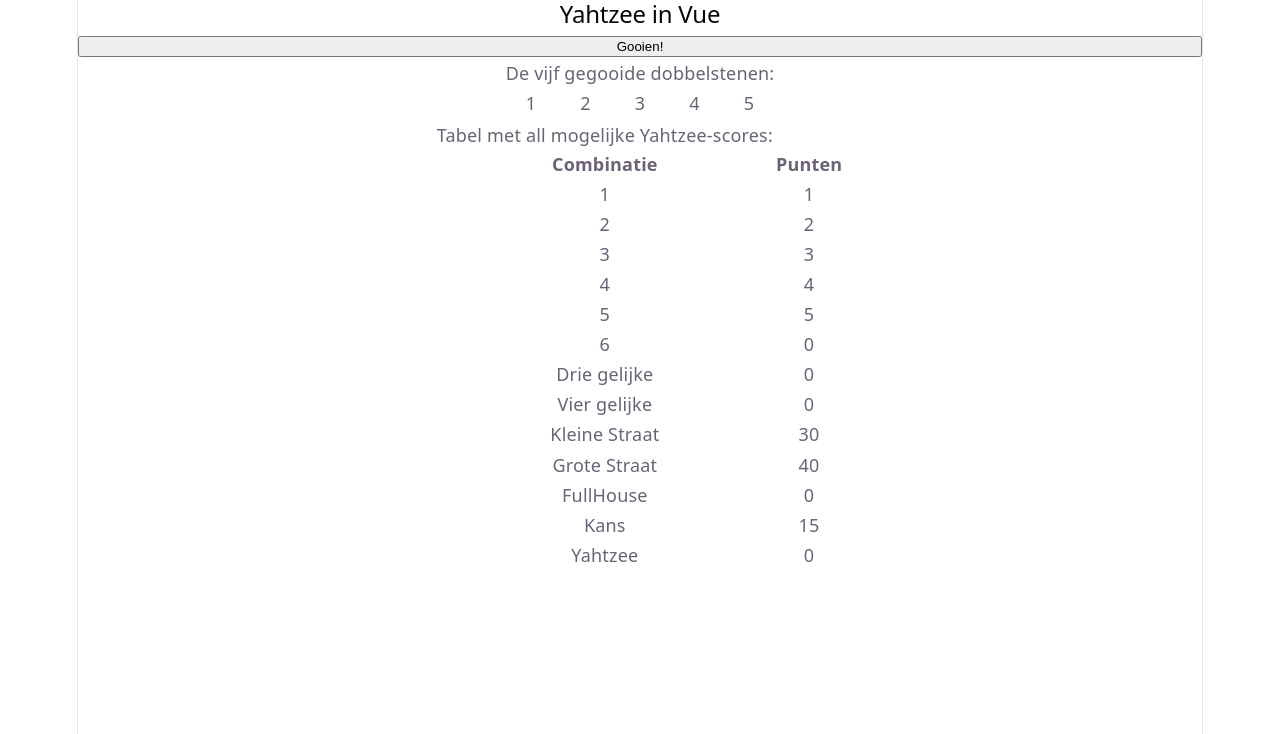
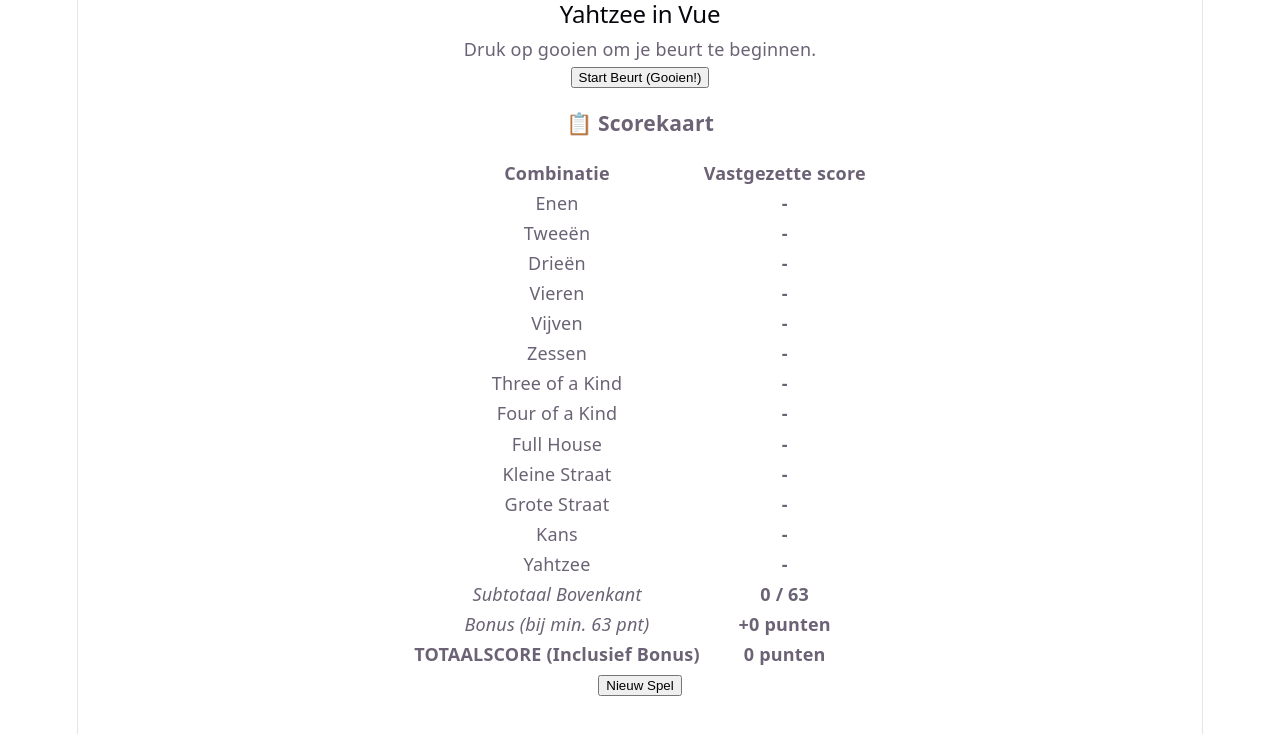
Before and after one commit to dennisrev/vue-yahtzee, a Vue app: page / in a window 1280 px wide. Shown: the top 734 px of the page. Built offline with nearby package versions, Linux system fonts and the light colour scheme.

Commit message:
complete yahtzee gameplay and scoring loop

```diff
--- a/src/App.vue
+++ b/src/App.vue
@@ -4,22 +4,7 @@
 
 import { ref } from 'vue';
 
-const ROLLS = 5;
-
-type Dice = [number, ...number[]] & { length: typeof ROLLS };
-
 const dice = ref<number[]>([]);
-
-const rolledDice = ref<Dice>([1,2,3,4,5]);
-
-function rollDices() {
-  dice.value.length = 0;
-  for (let i=0; i < ROLLS; i++) {
-    const roll = 1 + Math.floor(Math.random() * 6);
-    dice.value.push(roll);
-  };
-  rolledDice.value = [...dice.value] as Dice;
-};
 
 </script>
 
@@ -27,9 +12,10 @@
 
   <h2>Yahtzee in Vue</h2>
 
-  <button @click="rollDices">Gooien!</button>
-  <ThrownDice v-model="rolledDice"/>
-  <ScoreTable v-model="rolledDice"/>
+  <div>
 
+  </div>
+  <ThrownDice v-model="dice"/>
+  <ScoreTable v-model="dice"/>
 
 </template>
--- a/src/components/ScoreTable.vue
+++ b/src/components/ScoreTable.vue
@@ -1,8 +1,14 @@
-<script setup>
+<script setup lang="ts">
 
-import { computed, defineModel } from 'vue';
+import { ref, computed } from 'vue';
 
-const dice = defineModel();
+const dice = defineModel<number[]>({ default: () => [] });
+
+const scoreBlok = ref<Record<string, number | null>>({
+    'Enen': null, 'Tweeën': null, 'Drieën': null, 'Vieren': null, 'Vijven': null, 'Zessen': null,
+    'Three of a Kind': null, 'Four of a Kind': null, 'Full House': null,
+    'Kleine Straat': null, 'Grote Straat': null, 'Kans': null, 'Yahtzee': null
+});
 
 const count = computed(() => {
    const countHelp = Array(6).fill(0);
@@ -12,14 +18,13 @@
    return countHelp;
 });
 
-const isXOfAKind = xSameDices => count.value.some(cnt => cnt >= xSameDices);
+const sumDice = computed(() => dice.value.reduce((sum, value) => sum + value, 0));
 
-const threeOfAKind = computed(() => isXOfAKind(3) ? sumDice : 0);
+const isXOfAKind = (xSameDices: number) => count.value.some(cnt => cnt >= xSameDices);
 
-const fourOfAKind = computed(() =>  isXOfAKind(4) ? sumDice : 0);
-
+const threeOfAKind = computed(() => isXOfAKind(3) ? sumDice.value : 0);
+const fourOfAKind = computed(() =>  isXOfAKind(4) ? sumDice.value : 0);
 const yahtzee = computed(() => isXOfAKind(5) ? 50 : 0);
-
 const fullHouse = computed(() => count.value.includes(3) && count.value.includes(2) ? 25 : 0)
 
 const BIGSTREETS = ["12345", "23456"];
@@ -29,58 +34,144 @@
 const smallStreet = computed(() => SMALLSTREETS.includes(uniqueDice.value.join("")) ? 30 : 0);
 const bigStreet = computed(() => BIGSTREETS.includes(uniqueDice.value.join("")) ? 40 : 0);
 
-const sumDice = computed(() => dice.value.reduce((sum, value) => sum + value, 0));
+const alleScores = computed(() => {
+    if (!dice.value || dice.value.length !== 5) return {};
+
+    const namenBovenkantOpties = ['Enen', 'Tweeën', 'Drieën', 'Vieren', 'Vijven', 'Zessen'];
+    const bovenkantScores = Object.fromEntries(namenBovenkantOpties.map( (n,i) => [n, count.value[i] * (i + 1)]));
+
+    return {
+        ...bovenkantScores,
+        "Three of a Kind": threeOfAKind.value,
+        "Four of a Kind": fourOfAKind.value,
+        "Full House": fullHouse.value,
+        "Kleine Straat": smallStreet.value,
+        "Grote Straat": bigStreet.value,
+        "Kans": sumDice.value,
+        "Yahtzee": yahtzee.value
+    };
+})
+
+const newScore = computed(() => {
+    const scoreEntries = Object.entries(alleScores.value) as [string, number][];
+    if (scoreEntries.length === 0) return { categorie: "Geen", punten: 0 };
+
+    const openOpties = scoreEntries.filter(([categorie]) => scoreBlok.value[categorie] === null);
+    if (openOpties.length === 0) return { categorie: "Vol!", punten: 0};
+
+    return openOpties.reduce((max, [categorie, punten]: [string, number]) => {
+        return punten > max.punten ? { categorie, punten} : max
+    }, { categorie: "", punten: -1 });
+});
+
+const selecteerScore = (categorie: string, punten: number) => {
+    if (scoreBlok.value[categorie] === null) {
+        scoreBlok.value[categorie] = punten;
+        dice.value = [];
+    }
+};
+
+const subTotaalBoven = computed(() => {
+    const bovenkantNamen = ['Enen', 'Tweeën', 'Drieën', 'Vieren', 'Vijven', 'Zessen'];
+    return bovenkantNamen.reduce((som, naam) => som + (scoreBlok.value[naam] || 0), 0);
+});
+const bonusPunten = computed(() => {
+    return subTotaalBoven.value >= 63 ? 35 : 0;
+});
+const totalePunten = computed(() => {
+    const alleVakjes = Object.values(scoreBlok.value).reduce((totaal: number, punten) => totaal + (punten || 0), 0);
+    return alleVakjes + bonusPunten.value;
+});
+
+const resetSpel = () => {
+    for (const categorie in scoreBlok.value) {
+        scoreBlok.value[categorie] = null;
+    }
+    dice.value = [];
+}
+
+const isSpelAfgelopen = computed(() => {
+    return Object.values(scoreBlok.value).every(punten => punten !== null);
+});
 
 </script>
 
 <template>
 
-<div>
+  <div v-if="dice && dice.length ===5">
 
         <table align="center">
             <thead>
-        Tabel met all mogelijke Yahtzee-scores:
-      </thead>
-      <tbody>
+                <tr>
+                    <th colspan="3">Tabel met alle mogelijke Yahtzee scores</th>
+                </tr>
                 <tr>
                     <th>Combinatie</th>
                     <th>Punten</th>
+                    <th>Actie</th>
                 </tr>
-        <tr v-for="(countValue, index) in count" :key="index">
-            <td> {{ index + 1 }}</td>
-            <td> {{ countValue * (index + 1) }}</td>
-        </tr>
-        <tr>
-            <td>Drie gelijke</td>
-            <td> {{ threeOfAKind }}</td>
-        </tr>
-        <tr>
-            <td>Vier gelijke</td>
-            <td> {{ fourOfAKind }}</td>
-        </tr>
-        <tr>
-            <td>Kleine Straat</td>
-            <td> {{ smallStreet }}</td>
-        </tr>
-        <tr>
-            <td>Grote Straat</td>
-            <td> {{ bigStreet }}</td>
-        </tr>
-        <tr>
-            <td>FullHouse</td>
-            <td> {{ fullHouse }}</td>
-        </tr>
-        <tr>
-            <td>Kans</td>
-            <td> {{ sumDice }}</td>
-        </tr>
-        <tr>
-            <td>Yahtzee</td>
-            <td> {{ yahtzee }}</td>
+            </thead>
+            <tbody>
+                <tr
+                    v-for="(punten, categorie) in alleScores"
+                    :key="categorie"
+                >
+                    <td>{{ categorie }}</td>
+                    <td>{{ punten }}</td>
+                    <td>
+                        <button
+                            v-if="scoreBlok[categorie] === null"
+                            @click="selecteerScore(categorie, punten)"
+                        >
+                            {{ categorie === newScore.categorie ? '🔥 Kiezen' : 'Kiezen' }}
+                        </button>
+                        <span v-else>Ingevuld</span>
+                    </td>
                 </tr>
             </tbody>
         </table>
-
   </div>
 
+  <div>
+        <h3>📋 Scorekaart </h3>
+
+        <table align="center">
+            <thead>
+                <tr>
+                    <th>Combinatie</th>
+                    <th>Vastgezette score</th>
+                </tr>
+            </thead>
+            <tbody>
+                <tr
+                    v-for="(vastgezettePunten, categorie) in scoreBlok"
+                    :key="'blok-' + categorie"
+                >
+                    <td>{{ categorie }}</td>
+                    <td>
+                        <strong>{{ vastgezettePunten !== null ? vastgezettePunten : '-' }}</strong>
+                    </td>
+                </tr>
+
+                <tr>
+                    <td><em>Subtotaal Bovenkant</em></td>
+                    <td><strong>{{ subTotaalBoven }} / 63</strong></td>
+                </tr>
+                <tr>
+                    <td><em>Bonus (bij min. 63 pnt)</em></td>
+                    <td><strong>+{{ bonusPunten }} punten</strong></td>
+                </tr>
+
+                <tr>
+                    <td><strong>TOTAALSCORE (Inclusief Bonus)</strong></td>
+                    <td><strong>{{ totalePunten }} punten</strong></td>
+                </tr>
+            </tbody>
+        </table>
+        <div align="center">
+            <button @click="resetSpel">
+                {{ isSpelAfgelopen ? '🎉 Spel afgelopen! Speel opnieuw' : 'Nieuw Spel'}}
+            </button>
+        </div>
+  </div>
 </template>
--- a/src/components/ThrownDice.vue
+++ b/src/components/ThrownDice.vue
@@ -1,36 +1,93 @@
-<script setup>
+<script setup lang="ts">
 
-import { defineModel } from 'vue';
+import { ref, watch } from 'vue';
 
-const dice = defineModel();
+const dice = defineModel<number[]>({ default: () => [] });
 
 const ROLLS = 5;
+const MAX_WORPEN = 3;
 
-// function rollDices() {
-//   dice.value.length = 0;
-//   for (let i=0; i < ROLLS; i++) {
-//     const roll = 1 + Math.floor(Math.random() * 6);
-//     dice.value.push(roll);
-//   };
-// };
+const worpTeller = ref(0);
+
+const heldDice = ref<boolean[]>([false, false, false, false, false]);
+
+function rollDices() {
+  if (worpTeller.value >= MAX_WORPEN) return;
+  if (worpTeller.value === 0) {
+    dice.value.length = 0;
+    heldDice.value = [false, false, false, false, false];
+
+    for (let i = 0; i < ROLLS; i++) {
+      const roll = 1 + Math.floor(Math.random() * 6);
+      dice.value.push(roll);
+    }
+  } else {
+    for (let i = 0; i < ROLLS; i++) {
+      if (!heldDice.value[i]) {
+        const roll = 1 + Math.floor(Math.random() * 6);
+        dice.value[i] = roll;
+      }
+    }
+  }
+  worpTeller.value++;
+};
+
+function toggleHold(index: number) {
+  if (worpTeller.value > 0 && worpTeller.value < MAX_WORPEN) {
+    heldDice.value[index] = !heldDice.value[index];
+  }
+}
+
+watch(dice, (nieuweDice) => {
+  if (nieuweDice.length === 0) {
+    worpTeller.value = 0;
+    heldDice.value = [false, false, false, false, false];
+  }
+});
 
 </script>
 
 <template>
 
-<div>
-    <!-- <button @click="rollDices">Gooien!</button> -->
+<div align="center">
+  <p v-if="worpTeller > 0">
+    Worp: <strong>{{ worpTeller }} / {{ MAX_WORPEN }}</strong>
+    <span v-if="worpTeller === MAX_WORPEN">
+      ⚠️ Geen worpen meer over. Kies een vakje op je scorekaart!
+    </span>
+    <span v-else>
+      <br>💡 Klik op een dobbelsteen om deze vast te zetten.
+    </span>
+  </p>
+  <p v-else>
+    Druk op gooien om je beurt te beginnen.
+  </p>
 
-    <table align="center">
-      <thead colsspan>
+  <button
+    @click="rollDices"
+    :disabled="worpTeller >= MAX_WORPEN"
+  >
+    {{ worpTeller === 0 ? 'Start Beurt (Gooien!)' : 'Opnieuw Gooien'}}
+  </button>
+
+  <table v-if="dice.length === 5" align="center">
+    <thead>
       <tr>
-          <td colspan="5">De vijf gegooide dobbelstenen:</td>
+        <th colspan="5">Gegooide dobbelstenen:</th>
       </tr>
 
     </thead>
     <tbody>
       <tr>
-          <td v-for="(diceValue, index) in dice" :key="index"> {{ diceValue }} </td>
+        <td
+          v-for="(diceValue, index) in dice"
+          :key="index"
+          @click="toggleHold(index)"
+          :class="['steen', { 'is-held': heldDice[index] }]"
+          >
+            {{ diceValue }}
+            <div v-if="heldDice[index]" class="hold-badge">VAST</div>
+          </td>
       </tr>
     </tbody>
   </table>
@@ -38,3 +95,47 @@
 </div>
 
 </template>
+
+<style scoped>
+.werper-sectie { font-family: sans-serif; margin-bottom: 25px; }
+
+.rol-btn {
+  background-color: #48bb78; color: white; border: none; padding: 10px 20px;
+  font-size: 1em; border-radius: 4px; cursor: pointer; font-weight: bold; margin-bottom: 15px;
+}
+.rol-btn:disabled { background-color: #cbd5e0; cursor: not-allowed; }
+
+.dobbel-tabel { border-collapse: collapse; margin-top: 15px; }
+th { background-color: #4a5568; color: white; padding: 8px 20px; }
+
+.steen {
+  font-size: 1.6em; font-weight: bold; text-align: center;
+  background-color: white; border: 2px solid #cbd5e0;
+  width: 65px; height: 65px; border-radius: 8px;
+  cursor: pointer; position: relative;
+  transition: all 0.2s ease;
+  user-select: none;
+}
+.steen:hover { background-color: #f7fafc; }
+
+.steen.is-held {
+  background-color: #ebf8ff;
+  border-color: #3182ce;
+  color: #2b6cb0;
+  transform: translateY(-2px);
+}
+
+.hold-badge {
+  font-size: 9px;
+  background-color: #3182ce;
+  color: white;
+  position: absolute;
+  bottom: 3px;
+  left: 50%;
+  transform: translateX(-50%);
+  padding: 1px 4px;
+  border-radius: 3px;
+  letter-spacing: 0.5px;
+}
+
+</style>
```
Lines whose indentation alone changed are shown as unchanged.
